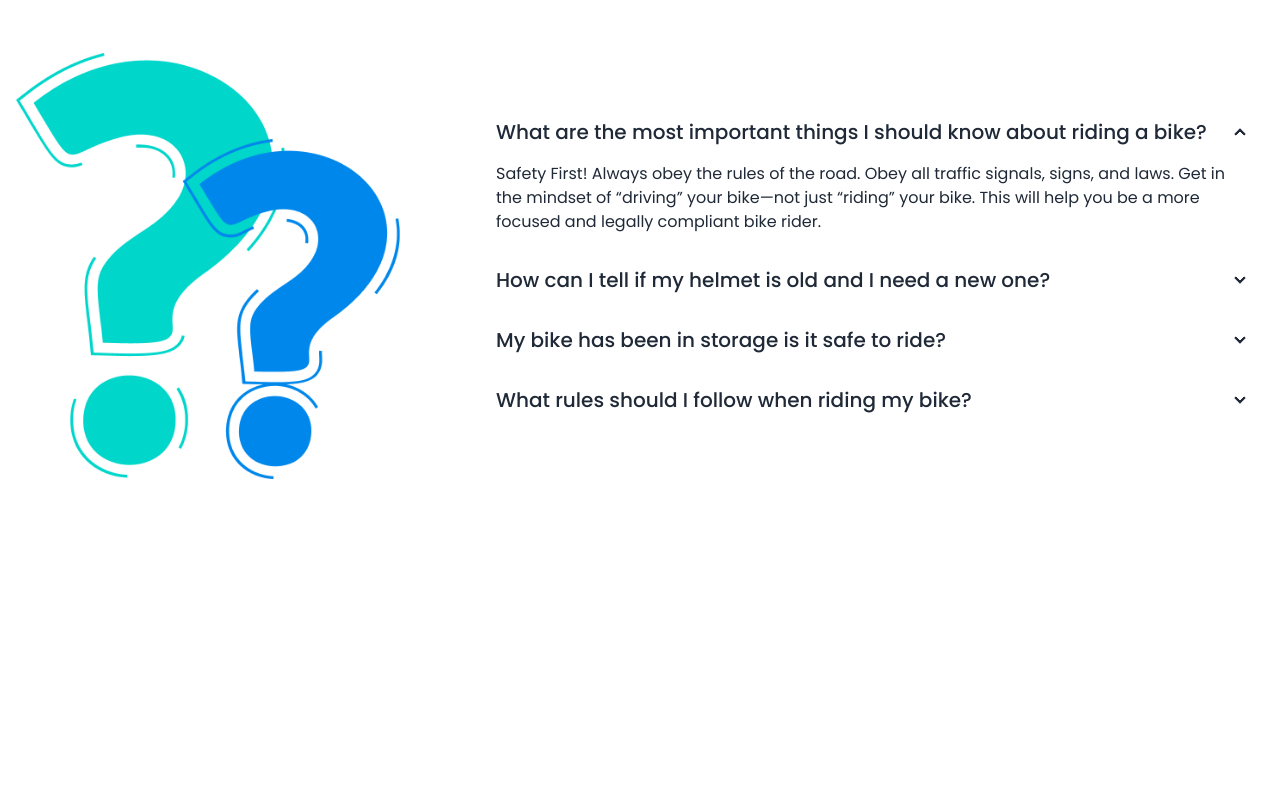
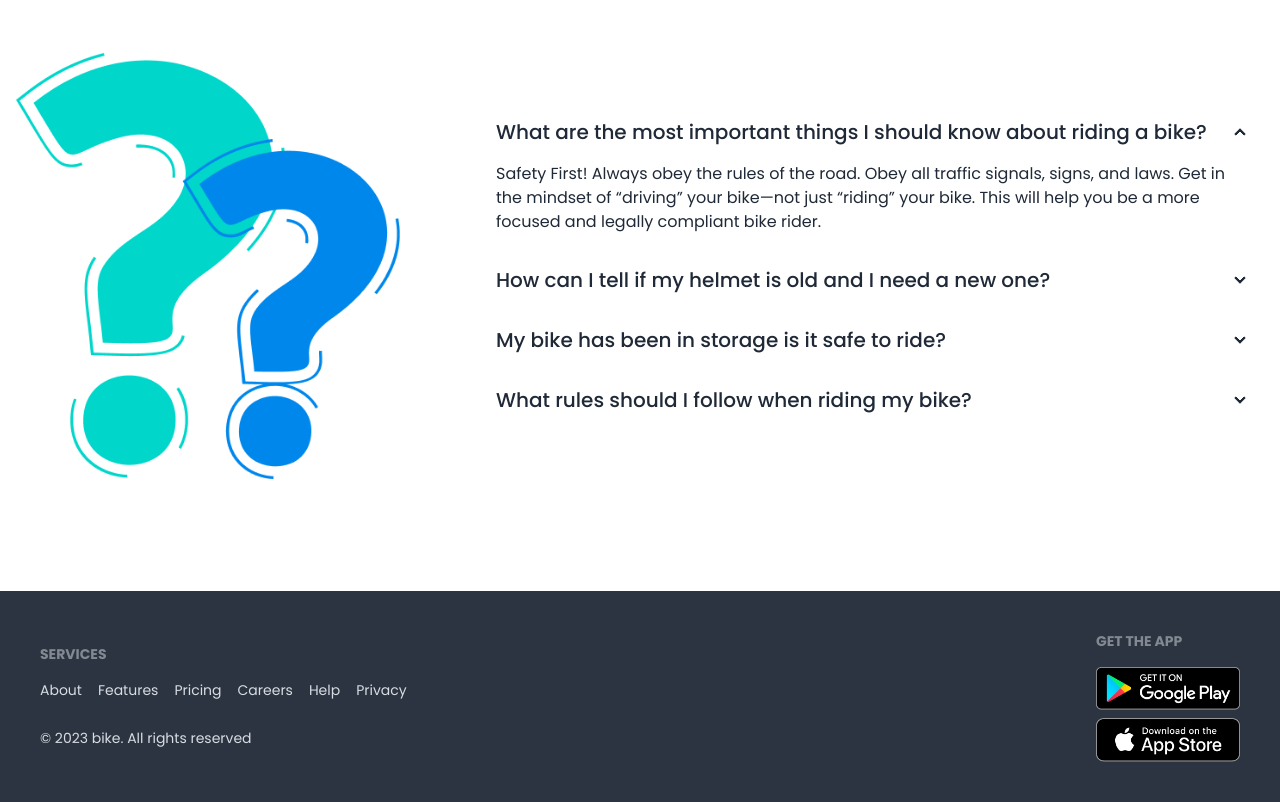
Before and after one commit to sagazirobiul/biker-zone-with-tailwind, a plain HTML site: page index.html in a window 1280 px wide. Shown: the part 3004-3806 px from the top of the page. Before the commit the page ends 3595 px from the top, so only its background shows below. Drawn offline with nearby package versions, Linux system fonts and the light colour scheme.

Commit message:
project finilized commit

```diff
--- a/index.html
+++ b/index.html
@@ -77,7 +77,7 @@
         <!-- Nav end -->
 
         <!-- Header Section Start -->
-        <div class="bg-bike-bg-primary rounded-lg">
+        <div class="bg-bike-bg-primary rounded-lg py-8 lg:py-0">
             <div class="carousel w-full lg:h-[550px]">
                 <div id="slide1" class="carousel-item relative w-full">
                     <div class="flex flex-col lg:flex-row items-center px-20">
@@ -171,7 +171,7 @@
         </section>
 
         <!-- Latest News Section -->
-        <section class="py-24">
+        <section class="py-24 px-3 lg:px-0">
             <h2 class="font-semibold text-5xl text-center mb-20">latest News</h2>
             <div class="grid gap-7 grid-cols-1 md:grid-cols-2 lg:grid-cols-3">
                 <div class="card bg-base-100 shadow-xl">
@@ -211,7 +211,7 @@
         </section>
 
         <!-- Happy Clients Section -->
-        <section class="py-24">
+        <section class="py-24 px-3 lg:px-0">
             <h2 class="font-semibold text-5xl text-center mb-20">Happy <span class="text-bike-primary">Clients
                     says</span></h2>
             <div class="grid gap-7 grid-cols-1 md:grid-cols-2 lg:grid-cols-3">
@@ -269,7 +269,7 @@
         </section>
 
         <!-- FAQ Section -->
-        <section class="py-24">
+        <section class="py-24 px-3 lg:px-0">
             <h2 class="font-semibold text-5xl text-center mb-20">Frequently Asked <span
                     class="text-bike-primary">Questions</span></h2>
             <div class="hero">
@@ -296,7 +296,8 @@
                             </div>
                             <div class="collapse-content">
                                 <p>Lorem ipsum dolor sit amet consectetur adipisicing elit. Voluptas corporis est in ex
-                                    quo. Lorem ipsum dolor sit amet consectetur adipisicing elit. Id facilis saepe rerum consequuntur accusamus possimus?</p>
+                                    quo. Lorem ipsum dolor sit amet consectetur adipisicing elit. Id facilis saepe rerum
+                                    consequuntur accusamus possimus?</p>
                             </div>
                         </div>
                         <div class="collapse collapse-arrow">
@@ -316,7 +317,8 @@
                             </div>
                             <div class="collapse-content">
                                 <p>Lorem ipsum dolor sit amet consectetur adipisicing elit. Cumque officiis minus,
-                                    dolorum beatae labore odio accusantium explicabo. Lorem ipsum dolor sit amet consectetur, adipisicing elit. Adipisci, dicta.</p>
+                                    dolorum beatae labore odio accusantium explicabo. Lorem ipsum dolor sit amet
+                                    consectetur, adipisicing elit. Adipisci, dicta.</p>
                             </div>
                         </div>
                     </div>
@@ -324,8 +326,26 @@
             </div>
         </section>
     </main>
-    <footer>
-
+    <footer class="bg-neutral">
+        <div class="md:container md:mx-auto footer p-10 text-neutral-content justify-between items-center">
+            <nav>
+                <header class="footer-title">Services</header>
+                <ul class="flex flex-col lg:flex-row gap-4">
+                    <a class="link link-hover">About</a>
+                    <a class="link link-hover">Features</a>
+                    <a class="link link-hover">Pricing</a>
+                    <a class="link link-hover">Careers</a>
+                    <a class="link link-hover">Help</a>
+                    <a class="link link-hover">Privacy</a>
+                </ul>
+                <p class="mt-5">&copy; 2023 bike. All rights reserved</p>
+            </nav>
+            <nav>
+                <header class="footer-title">Get The App</header>
+                <a class="link link-hover"><img class="w-36" src="images/others/android.png" alt=""></a>
+                <a class="link link-hover"><img class="w-36" src="images/others/ios.png" alt=""></a>
+            </nav>
+        </div>
     </footer>
 </body>
 
```
